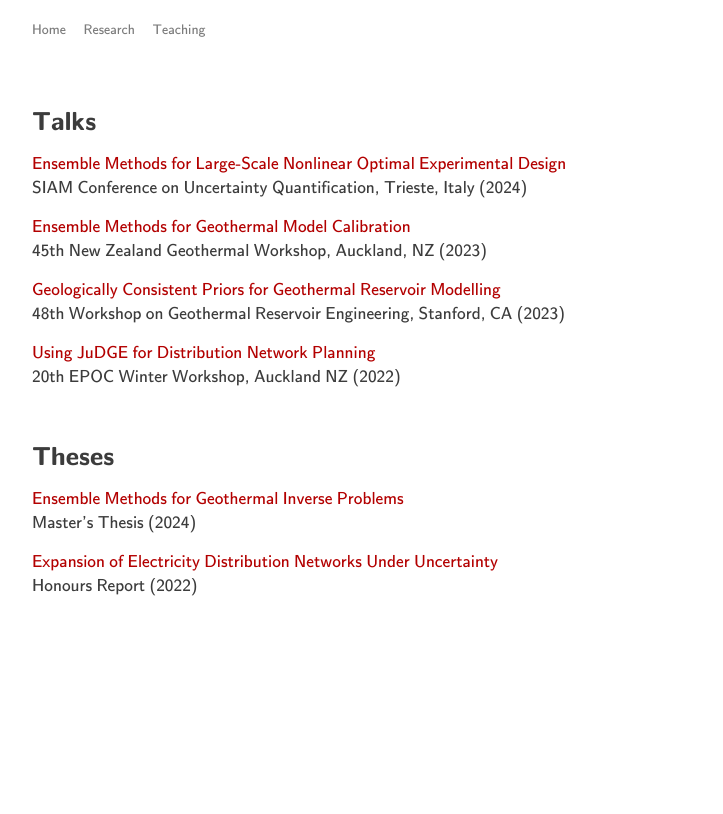
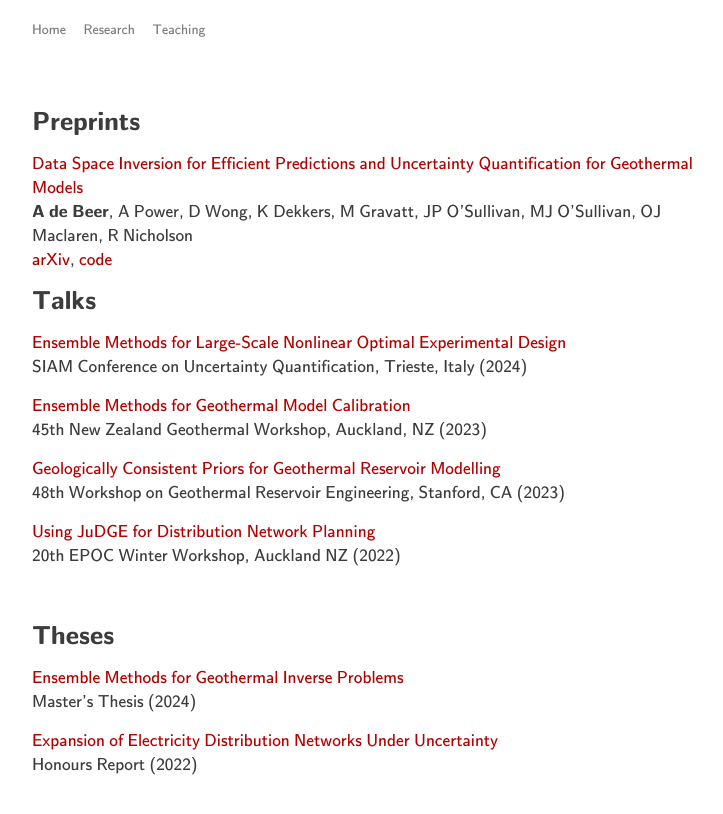
Before and after one commit to alexgdebeer/alexgdebeer.github.io, a Jekyll site: the page built from research.markdown, in a window 1280 px wide. Shown: the top 814 px of the page, without its empty margins (258-981 px from the left). Built offline with Jekyll 4.4.1, drawn with Linux system fonts in a browser that asks for light colours.

Commit message:
Update research.md

```diff
--- a/research.markdown
+++ b/research.markdown
@@ -2,6 +2,12 @@
 layout: page
 title: Research
 ---
+
+## Preprints
+
+[Data Space Inversion for Efficient Predictions and Uncertainty Quantification for Geothermal Models](https://arxiv.org/abs/2407.15401) \
+**A de Beer**, A Power, D Wong, K Dekkers, M Gravatt, JP O'Sullivan, MJ O'Sullivan, OJ Maclaren, R Nicholson \
+[arXiv](https://arxiv.org/abs/2407.15401), [code](https://github.com/alexgdebeer/GeothermalDSI)
 
 ## Talks
 
```
